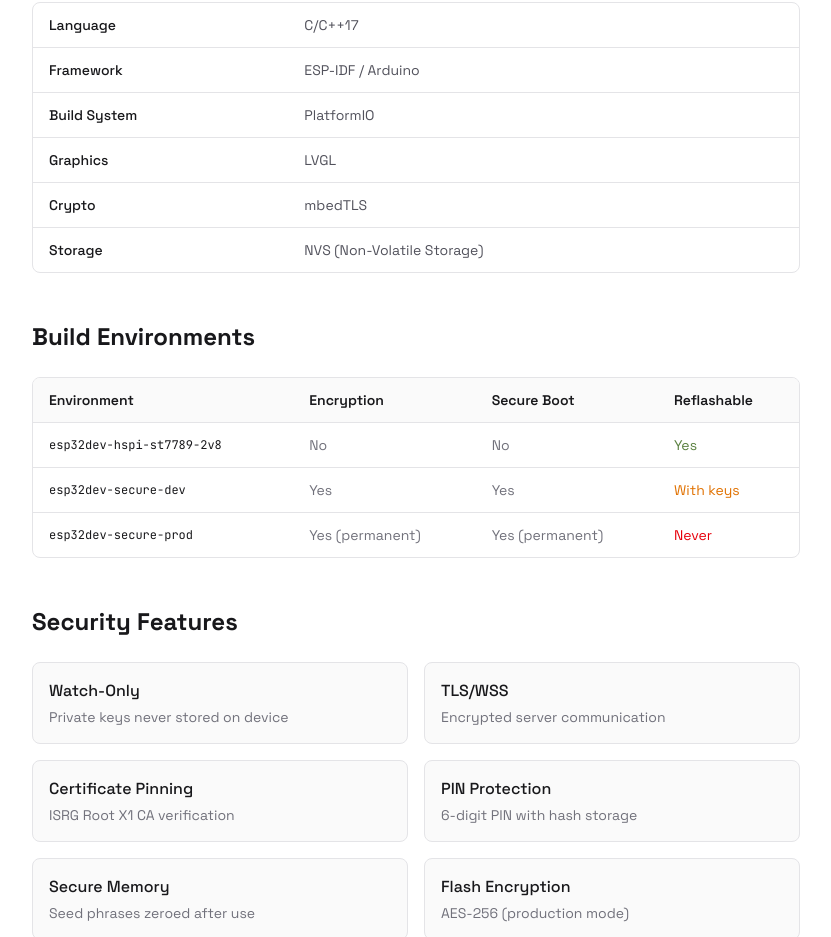
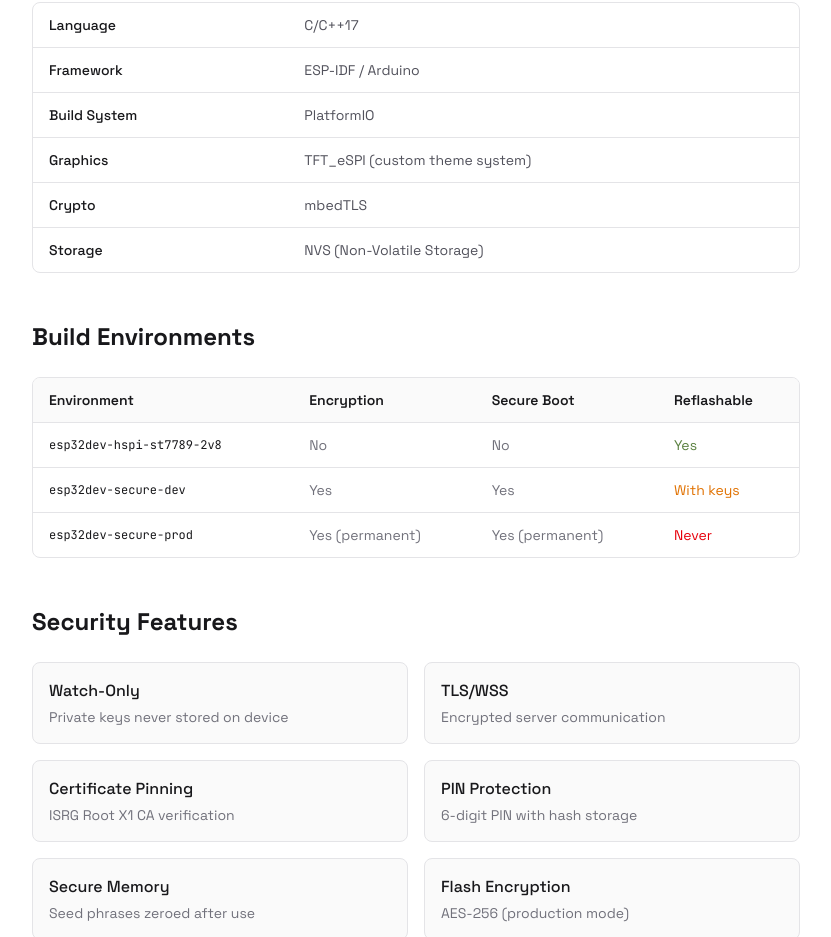
Before and after one commit to IamEndo/site, a Next.js app: page /docs/reference/specifications in a window 1280 px wide. Shown: the part 1826-2763 px from the top of the page, without its empty margins (304-1135 px from the left). Built offline with nearby package versions, Linux system fonts and the light colour scheme.

Commit message:
bump version

```diff
--- a/app/_components/sections/Hero.tsx
+++ b/app/_components/sections/Hero.tsx
@@ -187,7 +187,7 @@
             <div className="animate-hero-in opacity-0" style={{ animationDelay: "100ms" }}>
               <span className="inline-flex items-center gap-2 px-3.5 py-1.5 rounded-full text-xs sm:text-sm font-medium bg-accent-500/10 dark:bg-accent-dark-500/15 text-accent-600 dark:text-accent-dark-400 border border-accent-500/20 dark:border-accent-dark-500/20">
                 <span className="w-1.5 h-1.5 rounded-full bg-accent-500 dark:bg-accent-dark-500 animate-pulse-dot" />
-                Available &middot; v0.3.0
+                Available &middot; v0.4.0
               </span>
             </div>
 
--- a/app/_data/device.ts
+++ b/app/_data/device.ts
@@ -7,7 +7,7 @@
     { label: "Display", value: '2.8" TFT touchscreen' },
     { label: "Resolution", value: "320×240 pixels" },
     { label: "Connectivity", value: "WiFi + USB-C" },
-    { label: "Graphics", value: "ST7789 / LVGL" },
+    { label: "Graphics", value: "ST7789 / TFT_eSPI" },
   ],
   highlights: [
     "Compact form factor",
--- a/app/docs/reference/specifications/page.tsx
+++ b/app/docs/reference/specifications/page.tsx
@@ -128,7 +128,7 @@
               <SpecRow label="Language" value="C/C++17" />
               <SpecRow label="Framework" value="ESP-IDF / Arduino" />
               <SpecRow label="Build System" value="PlatformIO" />
-              <SpecRow label="Graphics" value="LVGL" />
+              <SpecRow label="Graphics" value="TFT_eSPI (custom theme system)" />
               <SpecRow label="Crypto" value="mbedTLS" />
               <SpecRow label="Storage" value="NVS (Non-Volatile Storage)" />
             </tbody>
```
